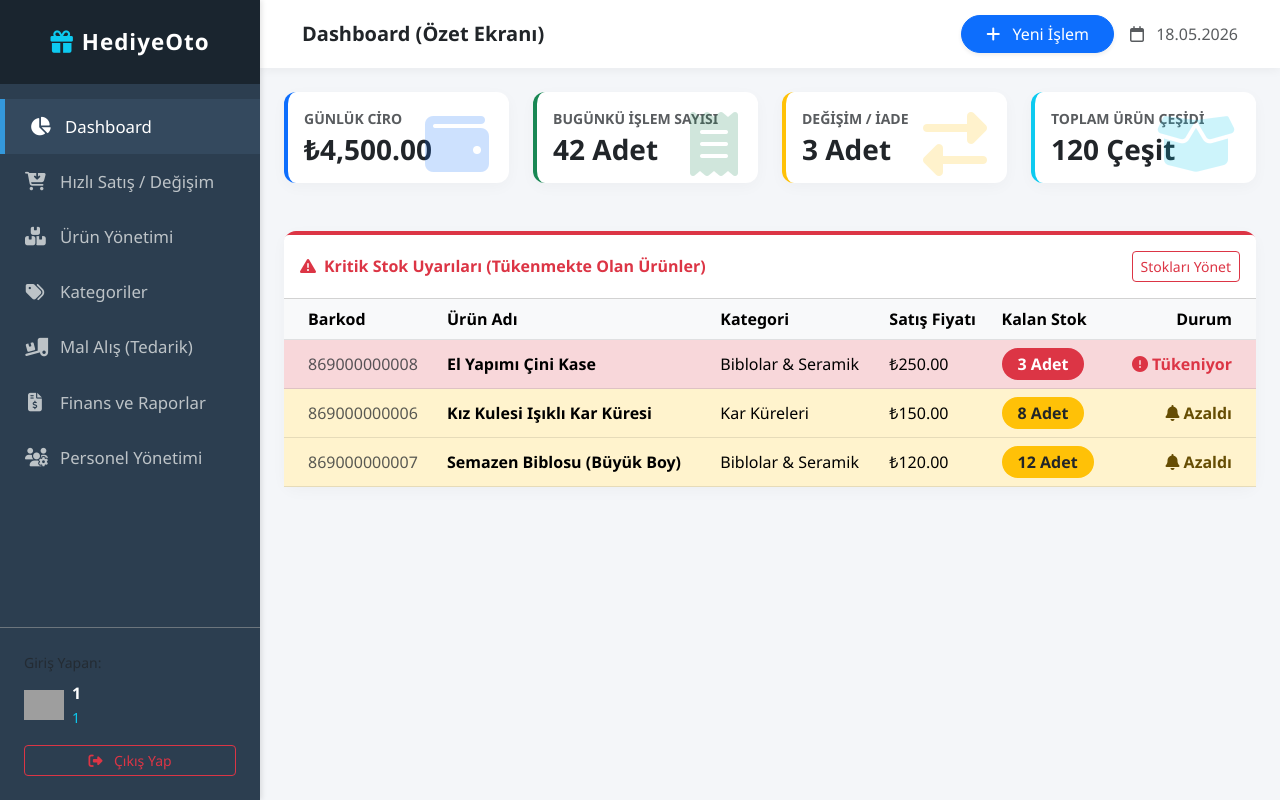
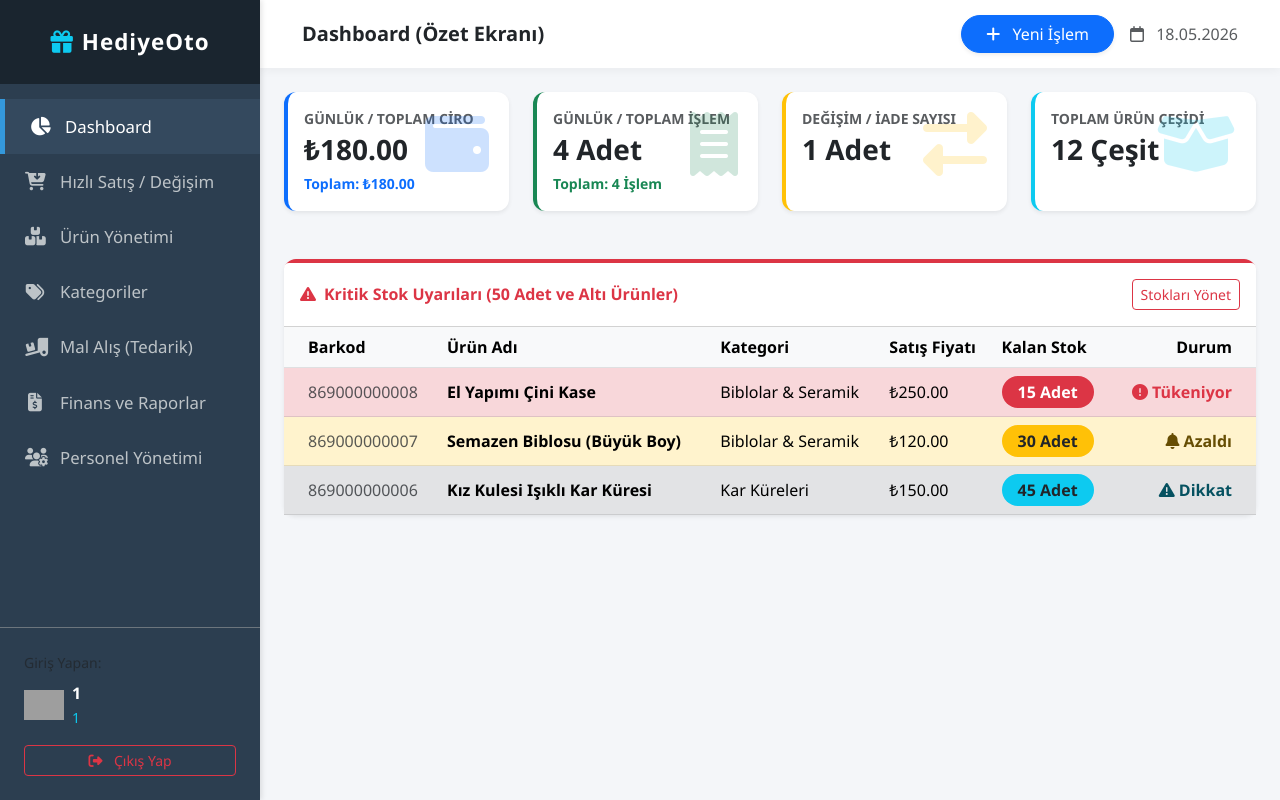
Before and after one commit to Emret073421/Object-oriented-gift-shop-sales-automation, a PHP site: page / in a window 1280 px wide. Run offline with PHP 8.4, Linux system fonts and the light colour scheme; the visitor is signed in with stand-in values (Sample User, id 1); data comes from the database, SQL or seed files in the repository; grey boxes are pictures that could not be loaded.

Commit message:
Dashboard ekranı IslemManager üzerinden dinamik veritabanı sorgularıyla canlı hale getirildi

```diff
--- a/Proje/classes/Managers/IslemManager.php
+++ b/Proje/classes/Managers/IslemManager.php
@@ -77,7 +77,78 @@
     }
 
     public function dashboardUrunAdedi(){
+        $q = $this->db->query("SELECT COUNT(id) AS cesit FROM urunler WHERE durum = 1");
+        return ($q && $q->num_rows > 0) ? (int)$q->fetch_assoc()['cesit'] : 0;
+    }
 
+    // Dashboard Özet İstatistikleri
+    public function dashboardOzet()
+    {
+        $ozet = [
+            'gunluk_ciro' => 0,
+            'toplam_ciro' => 0,
+            'gunluk_islem' => 0,
+            'toplam_islem' => 0,
+            'iade_degisim' => 0,
+            'toplam_cesit' => 0
+        ];
+
+        // Günlük Ciro (Bugün)
+        $q1 = $this->db->query("SELECT SUM(toplam_tutar) AS ciro FROM islemler WHERE islem_tipi = 'SATIS' AND DATE(islem_tarihi) = CURDATE()");
+        if ($q1 && $q1->num_rows > 0) {
+            $ozet['gunluk_ciro'] = (float)$q1->fetch_assoc()['ciro'];
+        }
+
+        // Toplam Ciro (Genel)
+        $q2 = $this->db->query("SELECT SUM(toplam_tutar) AS ciro FROM islemler WHERE islem_tipi = 'SATIS'");
+        if ($q2 && $q2->num_rows > 0) {
+            $ozet['toplam_ciro'] = (float)$q2->fetch_assoc()['ciro'];
+        }
+
+        // Günlük İşlem Sayısı
+        $q3 = $this->db->query("SELECT COUNT(id) AS adet FROM islemler WHERE DATE(islem_tarihi) = CURDATE()");
+        if ($q3 && $q3->num_rows > 0) {
+            $ozet['gunluk_islem'] = (int)$q3->fetch_assoc()['adet'];
+        }
+
+        // Toplam İşlem Sayısı
+        $q4 = $this->db->query("SELECT COUNT(id) AS adet FROM islemler");
+        if ($q4 && $q4->num_rows > 0) {
+            $ozet['toplam_islem'] = (int)$q4->fetch_assoc()['adet'];
+        }
+
+        // İade ve Değişim Sayısı
+        $q5 = $this->db->query("SELECT COUNT(id) AS adet FROM islemler WHERE islem_tipi IN ('IADE', 'DEGISIM')");
+        if ($q5 && $q5->num_rows > 0) {
+            $ozet['iade_degisim'] = (int)$q5->fetch_assoc()['adet'];
+        }
+
+        // Toplam Ürün Çeşidi
+        $q6 = $this->db->query("SELECT COUNT(id) AS cesit FROM urunler WHERE durum = 1");
+        if ($q6 && $q6->num_rows > 0) {
+            $ozet['toplam_cesit'] = (int)$q6->fetch_assoc()['cesit'];
+        }
+
+        return $ozet;
+    }
+
+    // Kritik Stok Seviyesindeki Ürünler (Örn: 50 adet ve altı)
+    public function kritikStokGetir($limit = 50)
+    {
+        $limit = (int)$limit;
+        $sql = "SELECT u.barkod, u.ad, u.satis_fiyati, u.stok_miktari, k.ad AS kategori_adi
+                FROM urunler u
+                LEFT JOIN kategoriler k ON u.kategori_id = k.id
+                WHERE u.stok_miktari <= $limit AND u.durum = 1
+                ORDER BY u.stok_miktari ASC";
+        $sonuc = $this->db->query($sql);
+        $urunler = [];
+        if ($sonuc) {
+            while ($row = $sonuc->fetch_assoc()) {
+                $urunler[] = $row;
+            }
+        }
+        return $urunler;
     }
 
     // İşlem getirme (TemelManager abstract metot implementasyonu)
--- a/Proje/dashboard.php
+++ b/Proje/dashboard.php
@@ -1,37 +1,45 @@
+<?php
+// IslemManager üzerinden istatistikleri ve kritik stokları çekiyoruz
+$islemManager = new IslemManager($db);
+$ozet = $islemManager->dashboardOzet();
+$kritikUrunler = $islemManager->kritikStokGetir(50); // 50 adet ve altı
+?>
 <!-- ÜST BİLGİ KARTLARI -->
 <div class="row g-4 mb-5">
     <div class="col-xl-3 col-md-6">
-        <div class="card card-custom bg-white border-start border-4 border-primary h-100">
+        <div class="card card-custom bg-white border-start border-4 border-primary h-100 shadow-sm">
             <div class="card-body">
-                <div class="text-muted fw-bold mb-1 text-uppercase small">Günlük Ciro</div>
-                <h3 class="fw-bold text-dark mb-0">₺4,500.00</h3>
+                <div class="text-muted fw-bold mb-1 text-uppercase small">Günlük / Toplam Ciro</div>
+                <h3 class="fw-bold text-dark mb-1">₺<?= number_format($ozet['gunluk_ciro'], 2) ?></h3>
+                <small class="text-primary fw-semibold">Toplam: ₺<?= number_format($ozet['toplam_ciro'], 2) ?></small>
                 <i class="fa-solid fa-wallet stat-icon text-primary"></i>
             </div>
         </div>
     </div>
     <div class="col-xl-3 col-md-6">
-        <div class="card card-custom bg-white border-start border-4 border-success h-100">
+        <div class="card card-custom bg-white border-start border-4 border-success h-100 shadow-sm">
             <div class="card-body">
-                <div class="text-muted fw-bold mb-1 text-uppercase small">Bugünkü İşlem Sayısı</div>
-                <h3 class="fw-bold text-dark mb-0">42 Adet</h3>
+                <div class="text-muted fw-bold mb-1 text-uppercase small">Günlük / Toplam İşlem</div>
+                <h3 class="fw-bold text-dark mb-1"><?= $ozet['gunluk_islem'] ?> Adet</h3>
+                <small class="text-success fw-semibold">Toplam: <?= $ozet['toplam_islem'] ?> İşlem</small>
                 <i class="fa-solid fa-receipt stat-icon text-success"></i>
             </div>
         </div>
     </div>
     <div class="col-xl-3 col-md-6">
-        <div class="card card-custom bg-white border-start border-4 border-warning h-100">
+        <div class="card card-custom bg-white border-start border-4 border-warning h-100 shadow-sm">
             <div class="card-body">
-                <div class="text-muted fw-bold mb-1 text-uppercase small">Değişim / İade</div>
-                <h3 class="fw-bold text-dark mb-0">3 Adet</h3>
+                <div class="text-muted fw-bold mb-1 text-uppercase small">Değişim / İade Sayısı</div>
+                <h3 class="fw-bold text-dark mb-0"><?= $ozet['iade_degisim'] ?> Adet</h3>
                 <i class="fa-solid fa-right-left stat-icon text-warning"></i>
             </div>
         </div>
     </div>
     <div class="col-xl-3 col-md-6">
-        <div class="card card-custom bg-white border-start border-4 border-info h-100">
+        <div class="card card-custom bg-white border-start border-4 border-info h-100 shadow-sm">
             <div class="card-body">
                 <div class="text-muted fw-bold mb-1 text-uppercase small">Toplam Ürün Çeşidi</div>
-                <h3 class="fw-bold text-dark mb-0">120 Çeşit</h3>
+                <h3 class="fw-bold text-dark mb-0"><?= $ozet['toplam_cesit'] ?> Çeşit</h3>
                 <i class="fa-solid fa-box-open stat-icon text-info"></i>
             </div>
         </div>
@@ -41,10 +49,10 @@
 <!-- ALT KISIM: TÜKENMEKTE OLAN ÜRÜNLER TABLOSU -->
 <div class="row">
     <div class="col-12">
-        <div class="card card-custom bg-white border-top border-4 border-danger">
+        <div class="card card-custom bg-white border-top border-4 border-danger shadow-sm">
             <div class="card-header bg-white py-3 d-flex justify-content-between align-items-center">
-                <h6 class="mb-0 fw-bold text-danger"><i class="fa-solid fa-triangle-exclamation me-2"></i>Kritik Stok Uyarıları (Tükenmekte Olan Ürünler)</h6>
-                <a href="" class="btn btn-sm btn-outline-danger">Stokları Yönet</a>
+                <h6 class="mb-0 fw-bold text-danger"><i class="fa-solid fa-triangle-exclamation me-2"></i>Kritik Stok Uyarıları (50 Adet ve Altı Ürünler)</h6>
+                <a href="index.php?sayfa=urunler" class="btn btn-sm btn-outline-danger">Stokları Yönet</a>
             </div>
             <div class="card-body p-0">
                 <div class="table-responsive" style="max-height: 50vh; overflow-y: auto;">
@@ -60,30 +68,38 @@
                             </tr>
                         </thead>
                         <tbody>
-                            <tr class="table-danger">
-                                <td class="ps-4"><span class="text-muted">869000000008</span></td>
-                                <td class="fw-bold">El Yapımı Çini Kase</td>
-                                <td>Biblolar & Seramik</td>
-                                <td>₺250.00</td>
-                                <td><span class="badge bg-danger rounded-pill px-3 py-2 fs-6">3 Adet</span></td>
-                                <td class="pe-4 text-end"><span class="text-danger fw-bold"><i class="fa-solid fa-circle-exclamation me-1"></i>Tükeniyor</span></td>
-                            </tr>
-                            <tr class="table-warning">
-                                <td class="ps-4"><span class="text-muted">869000000006</span></td>
-                                <td class="fw-bold">Kız Kulesi Işıklı Kar Küresi</td>
-                                <td>Kar Küreleri</td>
-                                <td>₺150.00</td>
-                                <td><span class="badge bg-warning text-dark rounded-pill px-3 py-2 fs-6">8 Adet</span></td>
-                                <td class="pe-4 text-end"><span class="text-warning-emphasis fw-bold"><i class="fa-solid fa-bell me-1"></i>Azaldı</span></td>
-                            </tr>
-                            <tr class="table-warning">
-                                <td class="ps-4"><span class="text-muted">869000000007</span></td>
-                                <td class="fw-bold">Semazen Biblosu (Büyük Boy)</td>
-                                <td>Biblolar & Seramik</td>
-                                <td>₺120.00</td>
-                                <td><span class="badge bg-warning text-dark rounded-pill px-3 py-2 fs-6">12 Adet</span></td>
-                                <td class="pe-4 text-end"><span class="text-warning-emphasis fw-bold"><i class="fa-solid fa-bell me-1"></i>Azaldı</span></td>
-                            </tr>
+                            <?php if (!empty($kritikUrunler)): ?>
+                                <?php foreach ($kritikUrunler as $urun): ?>
+                                    <?php
+                                        $stok = (int)$urun['stok_miktari'];
+                                        if ($stok <= 15) {
+                                            $trClass = 'table-danger';
+                                            $badgeClass = 'bg-danger';
+                                            $durumText = '<span class="text-danger fw-bold"><i class="fa-solid fa-circle-exclamation me-1"></i>Tükeniyor</span>';
+                                        } elseif ($stok <= 35) {
+                                            $trClass = 'table-warning';
+                                            $badgeClass = 'bg-warning text-dark';
+                                            $durumText = '<span class="text-warning-emphasis fw-bold"><i class="fa-solid fa-bell me-1"></i>Azaldı</span>';
+                                        } else {
+                                            $trClass = 'table-secondary';
+                                            $badgeClass = 'bg-info text-dark';
+                                            $durumText = '<span class="text-info-emphasis fw-bold"><i class="fa-solid fa-triangle-exclamation me-1"></i>Dikkat</span>';
+                                        }
+                                    ?>
+                                    <tr class="<?= $trClass ?>">
+                                        <td class="ps-4"><span class="text-muted"><?= htmlspecialchars($urun['barkod'] ?? 'Barkodsuz') ?></span></td>
+                                        <td class="fw-bold"><?= htmlspecialchars($urun['ad']) ?></td>
+                                        <td><?= htmlspecialchars($urun['kategori_adi'] ?? 'Kategorisiz') ?></td>
+                                        <td>₺<?= number_format($urun['satis_fiyati'], 2) ?></td>
+                                        <td><span class="badge <?= $badgeClass ?> rounded-pill px-3 py-2 fs-6"><?= $stok ?> Adet</span></td>
+                                        <td class="pe-4 text-end"><?= $durumText ?></td>
+                                    </tr>
+                                <?php endforeach; ?>
+                            <?php else: ?>
+                                <tr>
+                                    <td colspan="6" class="text-center py-4 text-muted"><i class="fa-solid fa-check-circle text-success me-2"></i>Kritik stok seviyesinde ürün bulunmamaktadır.</td>
+                                </tr>
+                            <?php endif; ?>
                         </tbody>
                     </table>
                 </div>
```
